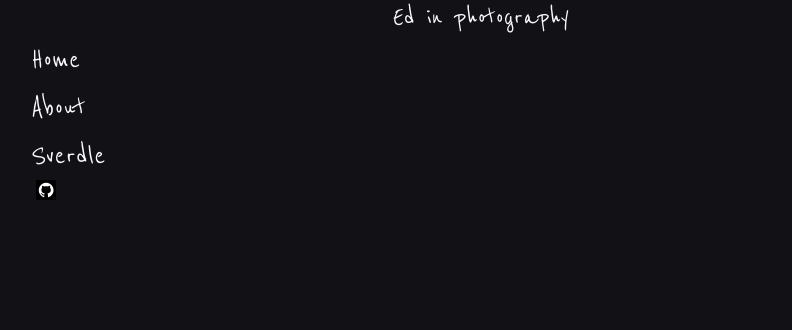
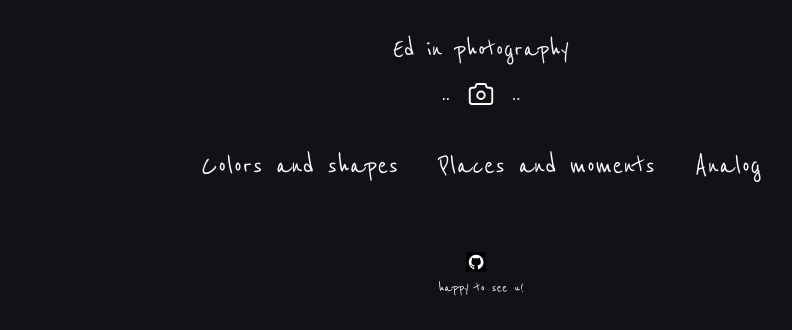
Before and after one commit to Alma-Co/edinphotography, a SvelteKit app: page / in a window 1280 px wide. Shown: the top 330 px of the page, without its empty margins (159-951 px from the left). Built offline with nearby package versions, Linux system fonts and the light colour scheme.

Commit message:
layout changes

```diff
--- a/src/routes/+layout.svelte
+++ b/src/routes/+layout.svelte
@@ -11,9 +11,8 @@
 <div class="app">
 	<Autolayer>
 		<Header />
-
+		<Navbar />
 		<main>
-			<Navbar />
 			<slot />
 		</main>
 		<Footer/>
--- a/src/routes/Autolayer.svelte
+++ b/src/routes/Autolayer.svelte
@@ -3,7 +3,7 @@
 </script>
 
 
-	<div class="w-full px-5 sm:px-0 sm:w-[510px] md:w-[900px] lg:w-[1400px] xl:w-[1640px] 2xl:w-[1860px] ">
+	<div class="w-full px-5 sm:px-0 sm:w-[510px] md:w-[1050px] lg:w-[1400px] xl:w-[1640px] 2xl:w-[1860px] ">
 		<slot />
 	</div>
 
--- a/src/routes/Footer.svelte
+++ b/src/routes/Footer.svelte
@@ -4,13 +4,14 @@
 </script>
 
 
-<footer class="flex flex-col justify-center align-center">
-    <div class="w-[30px]">
-		<a class="flex align-center justify-center w-full"
-            href="https://github.com/sveltejs/kit">
-			<img class="w-[20px] object-contain bg-white" src={github} alt="GitHub" />
-		</a>
-	</div>
+<footer class="flex flex-col mt-8 justify-center items-center gap-1">
+	<div class="w-[30px]">
+		<a
+		href="https://github.com/Alma-Co">
+		<img class="w-[20px] object-contain bg-white" src={github} alt="GitHub" />
+	</a>
+</div>
+happy to see u!
 </footer>
 
 
--- a/src/routes/Header.svelte
+++ b/src/routes/Header.svelte
@@ -1,10 +1,16 @@
 <script>
+	import camera from '$lib/images/camera-love.svg';
 </script>
 
-<header class="flex justify-center text-xl md:text-3xl lg:text-5xl">
+<header class="flex flex-col gap-2 justify-center items-center text-xl md:text-3xl lg:text-5xl mt-8">
 	<h1>
-  		Ed in photography
+		Ed in photography
 	</h1>
+	<div class="flex gap-4">
+	<span>..</span>
+	<img class="w-[30px]" src={camera} alt="Camera" />
+	<span>..</span>
+	</div>
 </header>
 
 <style lang="postcss">
--- a/src/routes/Navbar.svelte
+++ b/src/routes/Navbar.svelte
@@ -4,32 +4,35 @@
 
 
 
-<nav >
-	<svg viewBox="0 0 2 3" aria-hidden="true">
-		<path d="M0,0 L1,2 C1.5,3 1.5,3 2,3 L2,0 Z" />
-	</svg>
+<nav>
 	<ul>
-		<li aria-current={$page.url.pathname === '/' ? 'page' : undefined}>
-			<a href="/">Home</a>
+		<li aria-current={$page.url.pathname === '/colors-and-shapes' ? 'page' : undefined}>
+			<a href="/colors-and-shapes">Colors and shapes</a>
 		</li>
-		<li aria-current={$page.url.pathname === '/about' ? 'page' : undefined}>
-			<a href="/about">About</a>
+		<li aria-current={$page.url.pathname === '/places-and-moments' ? 'page' : undefined}>
+			<a href="/places-and-moments">Places and moments</a>
 		</li>
-		<li aria-current={$page.url.pathname.startsWith('/sverdle') ? 'page' : undefined}>
-			<a href="/sverdle">Sverdle</a>
+		<li aria-current={$page.url.pathname === '/analog' ? 'page' : undefined}>
+			<a href="/analog">Analog</a>
 		</li>
 	</ul>
-	<svg viewBox="0 0 2 3" aria-hidden="true">
-		<path d="M0,0 L0,3 C0.5,3 0.5,3 1,2 L2,0 Z" />
-	</svg>
 </nav>
 
 
 <style>
 
     nav {
-		display: flex;
-		justify-content: center;
+		margin-block:30px;
 	}
 
+	ul {
+		display: flex;
+		flex-direction: row;
+		justify-content: center;
+		gap: 40px;
+	}
+
+	li {
+		font-size: 2rem;
+	}
 </style>
```
Also changed, not shown: src/lib/images/camera-love.svg (added).
